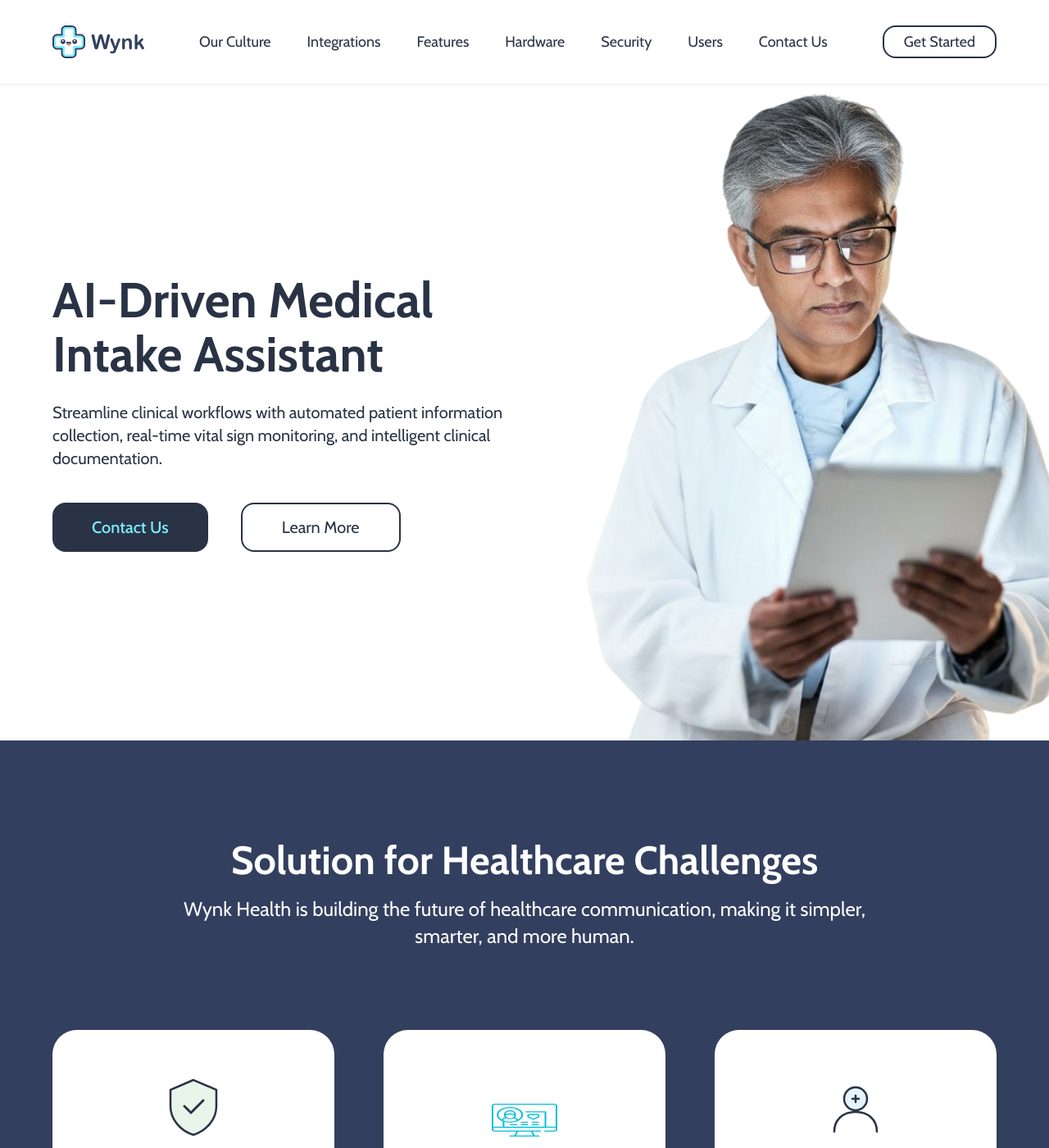
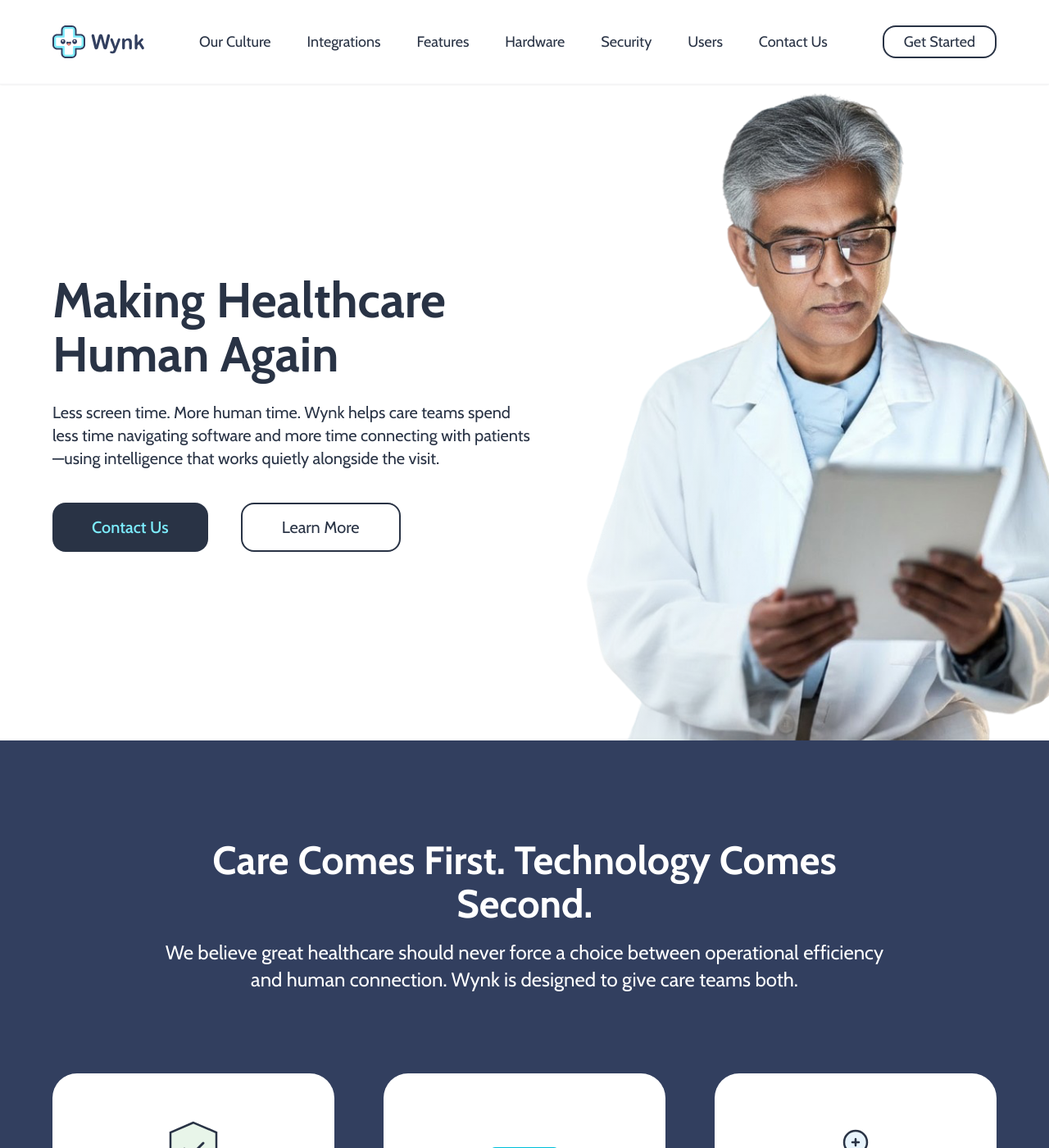
Before and after one commit to wynkhealth/wynkhealth.github.io, a Jekyll site: the page built from index.markdown, in a window 1280 px wide and 1400 px high. Shown: the whole window at 82% size. Built offline with Jekyll 4.4.1, drawn with Linux system fonts in a browser that asks for light colours; some of the changed text lies outside the part shown.

Commit message:
Align homepage messaging with human-centered care

```diff
--- a/_layouts/home.html
+++ b/_layouts/home.html
@@ -24,12 +24,10 @@ layout: default
       <div class="flex flex-col gap-10 max-w-[592px] py-[230px]">
         <div class="flex flex-col gap-6 text-wynk-navy">
           <h1 class="text-[60px] font-bold leading-[1.1]">
-            AI-Driven Medical Intake Assistant
+            Making Healthcare Human Again
           </h1>
           <p class="text-[20px] font-normal leading-[1.4]">
-            Streamline clinical workflows with automated patient information
-            collection, real-time vital sign monitoring, and intelligent
-            clinical documentation.
+            Less screen time. More human time. Wynk helps care teams spend less time navigating software and more time connecting with patients—using intelligence that works quietly alongside the visit.
           </p>
         </div>
         <div class="flex flex-wrap gap-10 items-center">
@@ -57,9 +55,9 @@ layout: default
 
     <!-- Heading -->
     <div class="text-center text-white flex flex-col gap-4 max-w-[900px]">
-      <h2 class="text-[48px] font-bold leading-[1.1]">Solution for Healthcare Challenges</h2>
+      <h2 class="text-[48px] font-bold leading-[1.1]">Care Comes First. Technology Comes Second.</h2>
       <p class="text-[24px] font-normal leading-[1.4]">
-        Wynk Health is building the future of healthcare communication, making it simpler, smarter, and more human.
+        We believe great healthcare should never force a choice between operational efficiency and human connection. Wynk is designed to give care teams both.
       </p>
     </div>
 
@@ -122,6 +120,19 @@ layout: default
   </div>
 </section>
 
+<!-- ===================== OUR PROMISE ===================== -->
+<section id="promise" class="bg-white py-20 md:py-[120px]">
+  <div class="max-w-[1200px] mx-auto px-6">
+    <div class="max-w-[900px] mx-auto text-center text-wynk-navy">
+      <p class="text-wynk-blue text-[18px] font-bold uppercase tracking-wide mb-5">Our promise to care teams</p>
+      <h2 class="text-[36px] md:text-[48px] font-bold leading-[1.1] mb-8">Better Workflows. Without Losing What Makes Care Human.</h2>
+      <p class="text-[20px] md:text-[24px] leading-[1.5] mb-6">Healthcare professionals shouldn't have to choose between doing their jobs efficiently and being present for their patients. Technology should remove friction, not create another screen to manage.</p>
+      <p class="text-[20px] md:text-[24px] leading-[1.5] mb-10">We build Wynk around the people delivering care. That means fitting into real clinical workflows, listening to feedback, and prioritizing meaningful improvements over features for their own sake.</p>
+      <a href="{{ '/contact' | relative_url }}" class="inline-flex items-center justify-center min-h-[60px] px-10 bg-wynk-navy text-wynk-cyan text-[20px] font-medium rounded-[16px] hover:opacity-90 transition-opacity">Let's Talk About Your Practice</a>
+    </div>
+  </div>
+</section>
+
 <!-- ===================== INTEGRATIONS ===================== -->
 <section id="integrations" class="bg-[#f3f7f7] py-[120px]">
   <div class="max-w-[1200px] mx-auto px-6 flex flex-col gap-[60px] items-center">
@@ -171,9 +182,9 @@ layout: default
 
     <!-- Heading -->
     <div class="text-center text-wynk-navy flex flex-col gap-4 max-w-[900px]">
-      <h2 class="text-[48px] font-bold leading-[1.1]">Streamline Clinical Workflows</h2>
+      <h2 class="text-[48px] font-bold leading-[1.1]">Intelligence That Works With Your Team</h2>
       <p class="text-[24px] font-normal leading-[1.4]">
-        Wynk automates patient intake and enhances clinical workflows through intelligent AI assistance.
+        From patient intake to vitals and clinical documentation, Wynk takes on repetitive work so medical assistants and providers can focus on the people in front of them.
       </p>
     </div>
 
```
